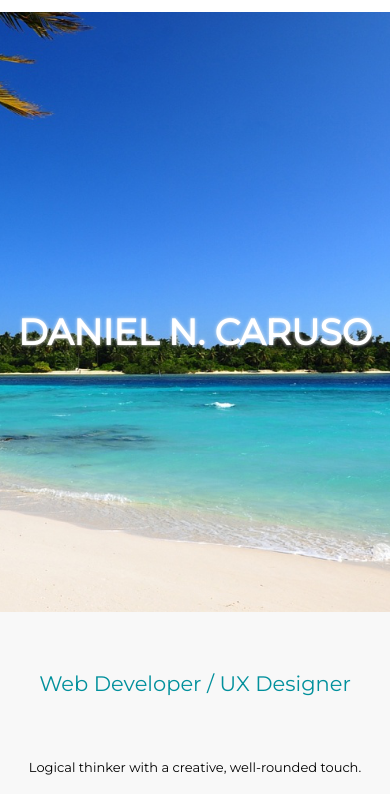
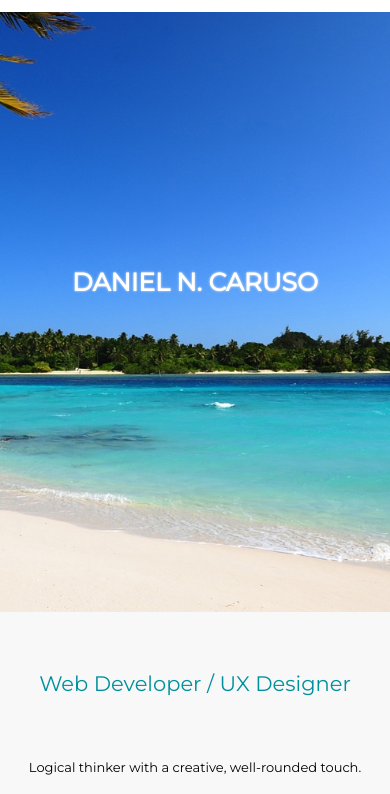
Before and after one commit to dcaruso19/daniel-caruso, a plain HTML site: page index.html in a window 390 px wide. Shown: the part 50-844 px from the top of the page. Drawn offline with Linux system fonts and the light colour scheme; files whose address does not match are found by name.

Commit message:
fixed daniel n caruso size for mobile and changed line height.

```diff
--- a/css/style.css
+++ b/css/style.css
@@ -246,7 +246,7 @@ section.module.parallax-3 {
     font-size: 100%;
   }*/
   section.module.parallax h1 {
-    font-size: 36px;
+    font-size: 25px;
   }
 
   h1 {
@@ -255,6 +255,10 @@ color: #00909C;
 text-align: center;
 margin-bottom: 6rem;
 font-family: 'Montserrat', sans-serif;
+}
+
+section.module.parallax h1 {
+line-height: 500px;
 }
 
 .introduction-section {
@@ -313,7 +317,7 @@ font-size: 2.5rem;
 }
 @media all and (min-width: 960px) {
   section.module.parallax h1 {
-    font-size: 90px;
+    font-size: 68px;
     text-shadow: 0 0 .1em #ECECEC;
   }
 }
```
